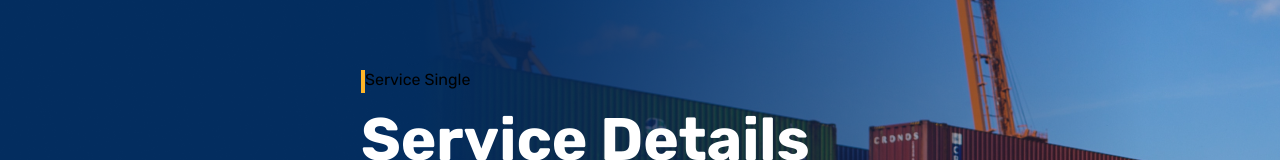
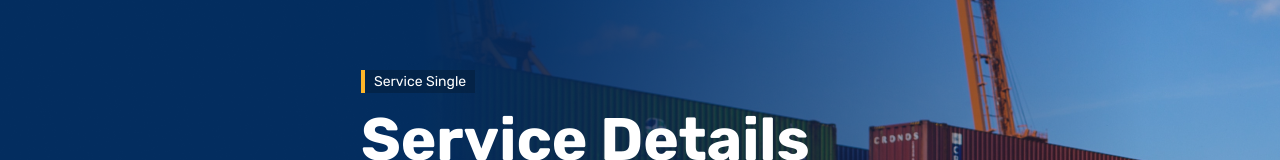
Before and after one commit to sgkocha/transit-flow, a React (Create React App) app: page /service in a window 1280 px wide. Shown: the part 334-494 px from the top of the page. Built offline with nearby package versions, Linux system fonts and the light colour scheme.

Commit message:
edit Main block in Service page

```diff
--- a/src/pages/Service.css
+++ b/src/pages/Service.css
@@ -12,7 +12,7 @@
     background-color: rgba(255, 182, 41, 1);
 }
 
-.services-main-above {
+.service-main-above {
     padding-top: 3px;
     padding-bottom: 3px;
     padding-left: 9px;
```
